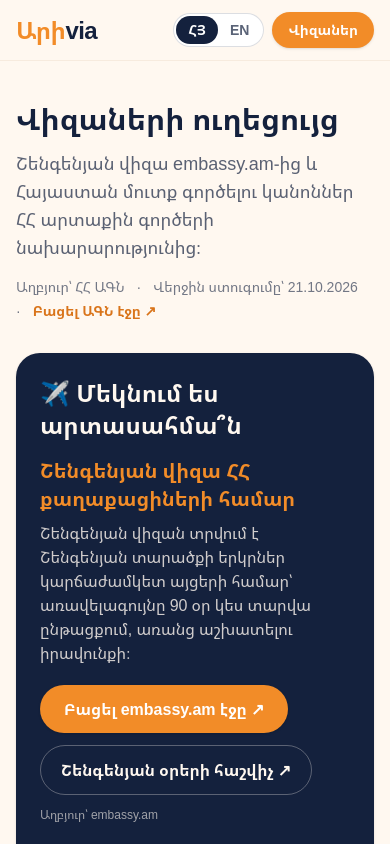
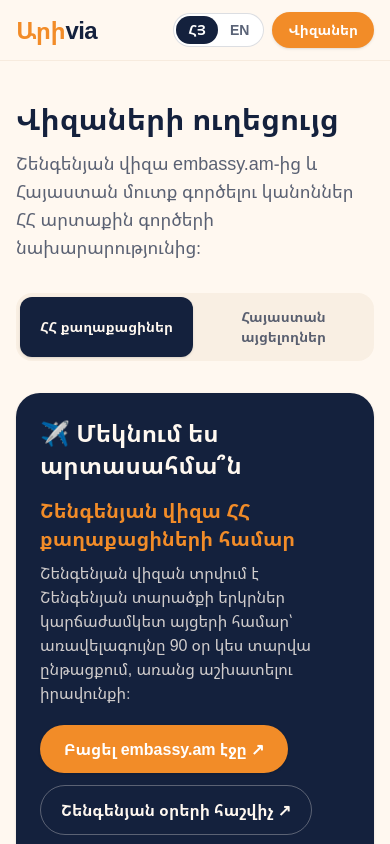
Before and after one commit to syuzannakamalyan/arivia, a Next.js app: page /visa in a window 390 px wide. Shown: the top 844 px of the page. Built offline with nearby package versions, Linux system fonts and the light colour scheme.

Commit message:
Split the visa guide into citizens and visitors tabs
Co-Authored-By: Claude Opus 5.5 (1M context) <noreply@anthropic.com>
Claude-Session: https://claude.ai/code/session_017czDLLdAJwW6MgvSaKdSq1

```diff
--- a/src/app/visa/page.tsx
+++ b/src/app/visa/page.tsx
@@ -14,22 +14,60 @@ const RULES = [
   { key: "laissezPasser", icon: "🇺🇳", urls: [] },
 ] as const;
 
+type Tab = "citizens" | "visitors";
+
 export default function VisaGuidePage() {
   const { t } = useLanguage();
+  const [tab, setTab] = useState<Tab>("citizens");
 
   return (
     <div className="mx-auto w-full max-w-5xl px-4 py-10 sm:px-6">
       <h1 className="text-3xl font-extrabold sm:text-4xl">{t.visa.title}</h1>
       <p className="mt-3 max-w-2xl text-lg text-navy/70">{t.visa.subtitle}</p>
-      <SourceLine />
 
-      {/* Armenians going abroad: Schengen visa */}
-      <SchengenSection />
+      <div role="tablist" aria-label={t.visa.title} className="mt-8 grid grid-cols-2 gap-1 rounded-2xl bg-sand/60 p-1 sm:inline-grid">
+        {(["citizens", "visitors"] as const).map((key) => (
+          <button
+            key={key}
+            role="tab"
+            id={`tab-${key}`}
+            aria-selected={tab === key}
+            aria-controls={`panel-${key}`}
+            onClick={() => setTab(key)}
+            className={`rounded-xl px-4 py-2.5 text-sm font-semibold transition sm:px-6 ${
+              tab === key ? "bg-navy text-cream shadow-sm" : "text-navy/70 hover:text-navy"
+            }`}
+          >
+            {t.visa.tabs[key]}
+          </button>
+        ))}
+      </div>
 
-      {/* Foreign visitors coming to Armenia */}
-      <section className="mt-12">
+      {tab === "citizens" ? (
+        <div role="tabpanel" id="panel-citizens" aria-labelledby="tab-citizens">
+          <SchengenSection />
+        </div>
+      ) : (
+        <div role="tabpanel" id="panel-visitors" aria-labelledby="tab-visitors">
+          <VisitorsSection />
+        </div>
+      )}
+
+      <p className="mt-6 text-sm text-navy/60">{t.visa.disclaimer}</p>
+    </div>
+  );
+}
+
+// Foreign visitors coming to Armenia, from the MFA visa page.
+function VisitorsSection() {
+  const { t } = useLanguage();
+
+  return (
+    <>
+      <section className="mt-8">
         <h2 className="text-2xl font-bold">🇦🇲 {t.visa.visiting.title}</h2>
         <p className="mt-1 text-navy/70">{t.visa.visiting.subtitle}</p>
+        <SourceLine />
         <div className="mt-6 grid gap-4 sm:grid-cols-2">
           {RULES.map(({ key, icon, urls }) => {
             const rule = t.visa.rules[key];
@@ -76,8 +114,7 @@ export default function VisaGuidePage() {
         </dl>
       </section>
 
-      <p className="mt-6 text-sm text-navy/60">{t.visa.disclaimer}</p>
-    </div>
+    </>
   );
 }
 
--- a/src/lib/dictionaries.ts
+++ b/src/lib/dictionaries.ts
@@ -92,6 +92,10 @@ const hy = {
     lastChecked: "Վերջին ստուգումը՝ 21.10.2026",
     disclaimer: "Սա ուղեցույց է։ Վերջնական որոշումը կայացնում են ԱԳՆ-ն և դեսպանատունը։",
     openSource: "Բացել ԱԳՆ էջը",
+    tabs: {
+      citizens: "ՀՀ քաղաքացիներ",
+      visitors: "Հայաստան այցելողներ",
+    },
     abroad: {
       title: "Մեկնում ես արտասահմա՞ն",
       schengenTitle: "Շենգենյան վիզա ՀՀ քաղաքացիների համար",
@@ -202,7 +206,7 @@ const hy = {
     },
     visiting: {
       title: "Հայաստան այցելողների համար",
-      subtitle: "Օգտակար է, եթե հյուրեր ես հրավիրում կամ ճամփորդում ես օտարերկրացի ընկերների հետ։",
+      subtitle: "Մուտքի կանոններ օտարերկրյա քաղաքացիների համար։ Օգտակար է նաև, եթե հյուրեր ես հրավիրում Հայաստան։",
     },
     rules: {
       visaFree: {
@@ -365,6 +369,10 @@ const en: Dictionary = {
     lastChecked: "Last checked: 21 Oct 2026",
     disclaimer: "This is guidance only. The MFA and the embassy have the final say.",
     openSource: "Open the MFA page",
+    tabs: {
+      citizens: "Armenian citizens",
+      visitors: "Visitors to Armenia",
+    },
     abroad: {
       title: "Travelling abroad?",
       schengenTitle: "Schengen visa for Armenian citizens",
@@ -478,7 +486,7 @@ const en: Dictionary = {
     },
     visiting: {
       title: "Visiting Armenia",
-      subtitle: "Useful when you invite guests or travel with friends from abroad.",
+      subtitle: "Entry rules for foreign citizens. Also useful when you invite guests to Armenia.",
     },
     rules: {
       visaFree: {
```
